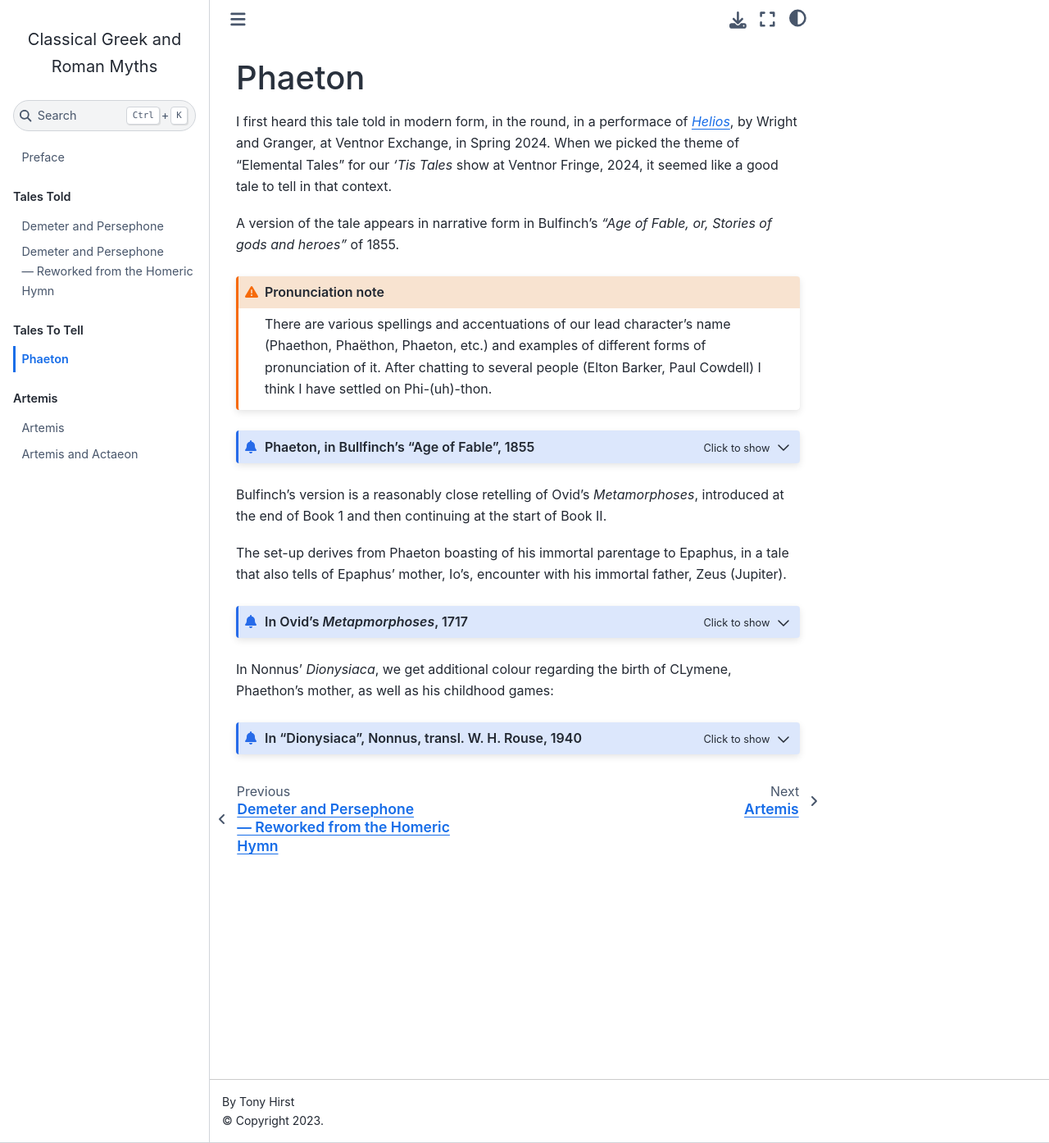
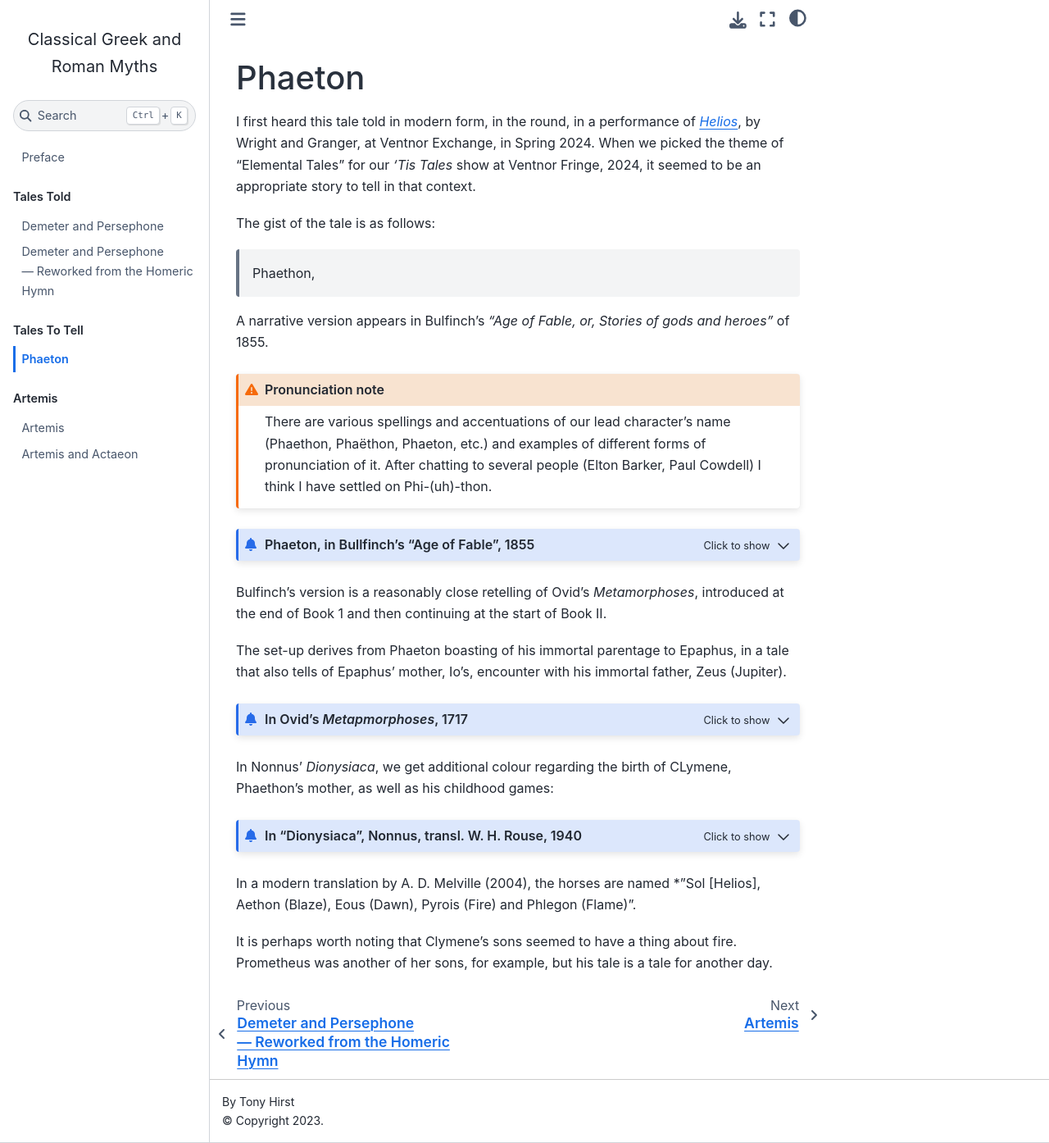
Before and after one commit to psychemedia/classical-roman-and-greek-myths, a Jupyter Book: the page built from phaeton.md, in a window 1280 px wide and 1394 px high. Shown: the whole window at 82% size. Built offline with Jupyter Book 1.0.4 settings and Sphinx 7.4.7 and the Sphinx Book theme 1.1.4, drawn with Linux system fonts in a browser that asks for light colours.

Commit message:
Update phaeton.md

````diff
--- a/phaeton.md
+++ b/phaeton.md
@@ -1,8 +1,13 @@
 # Phaeton
 
-I first heard this tale told in modern form, in the round, in a performace of [*Helios*](https://www.wrightandgrainger.com/helios), by  Wright and Granger, at Ventnor Exchange, in Spring 2024. When we picked the theme of "Elemental Tales" for our *'Tis Tales* show at Ventnor Fringe, 2024, it seemed like a good tale to tell in that context.
+I first heard this tale told in modern form, in the round, in a performance of [*Helios*](https://www.wrightandgrainger.com/helios), by  Wright and Granger, at Ventnor Exchange, in Spring 2024. When we picked the theme of "Elemental Tales" for our *'Tis Tales* show at Ventnor Fringe, 2024, it seemed to be an appropriate story to tell in that context.
 
-A version of the tale appears in narrative form in Bulfinch's *"Age of Fable, or, Stories of gods and heroes"* of 1855.
+The gist of the tale is as follows:
+
+> Phaethon,
+
+
+A narrative version appears in Bulfinch's *"Age of Fable, or, Stories of gods and heroes"* of 1855.
 
 ```{admonition} Pronunciation note
 :class: warning
@@ -253,7 +258,7 @@ For Anguiſh thrice his radiant Head he ſhook;
 "Tethys her ſelf has fear'd to ſee me driv'n
 "Down headlong from the Precipice of Heav'n.
 "Beſides, conſider what impetuous Force
-"Turns Stars and Planets in a diff rent Courſe.
+"Turns Stars and Planets in a diff'rent Courſe.
 "I ſteer againſt their Motions; nor am I
 "Born back by all the Current of the Sky.
 "But how cou'd you reſiſt the Orbs that roul
@@ -756,3 +761,7 @@ L96-434
 
 [432] "But the sisters of the charioteer fallen to his early death changed their shape into trees, and from the weeping trees they distil precious dew `[Amber.]` out of their leaves."
 ```
+
+In a modern translation by A. D. Melville (2004), the horses are named *"Sol [Helios], Aethon (Blaze), Eous (Dawn), Pyrois (Fire) and Phlegon (Flame)".
+
+It is perhaps worth noting that Clymene's sons seemed to have a thing about fire. Prometheus was another of her sons, for example, but his tale is a tale for another day.
````
Also changed, not shown: other parts of phaeton.md (+4 -4 lines).
